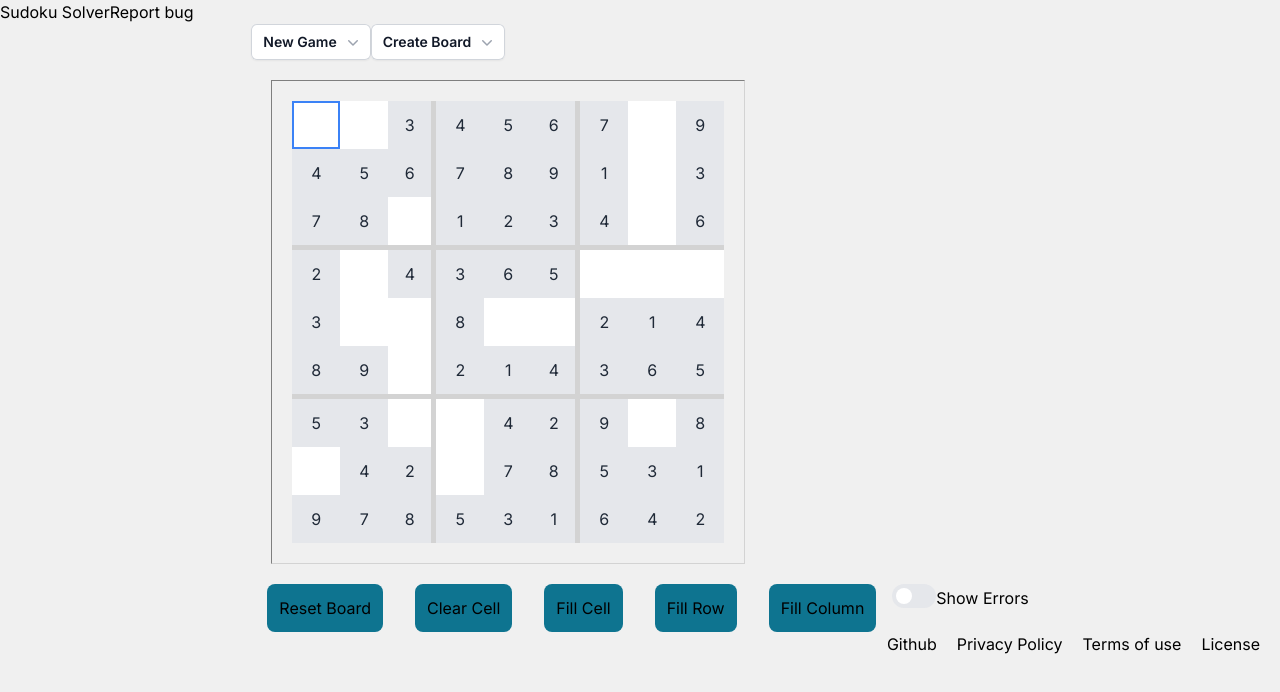
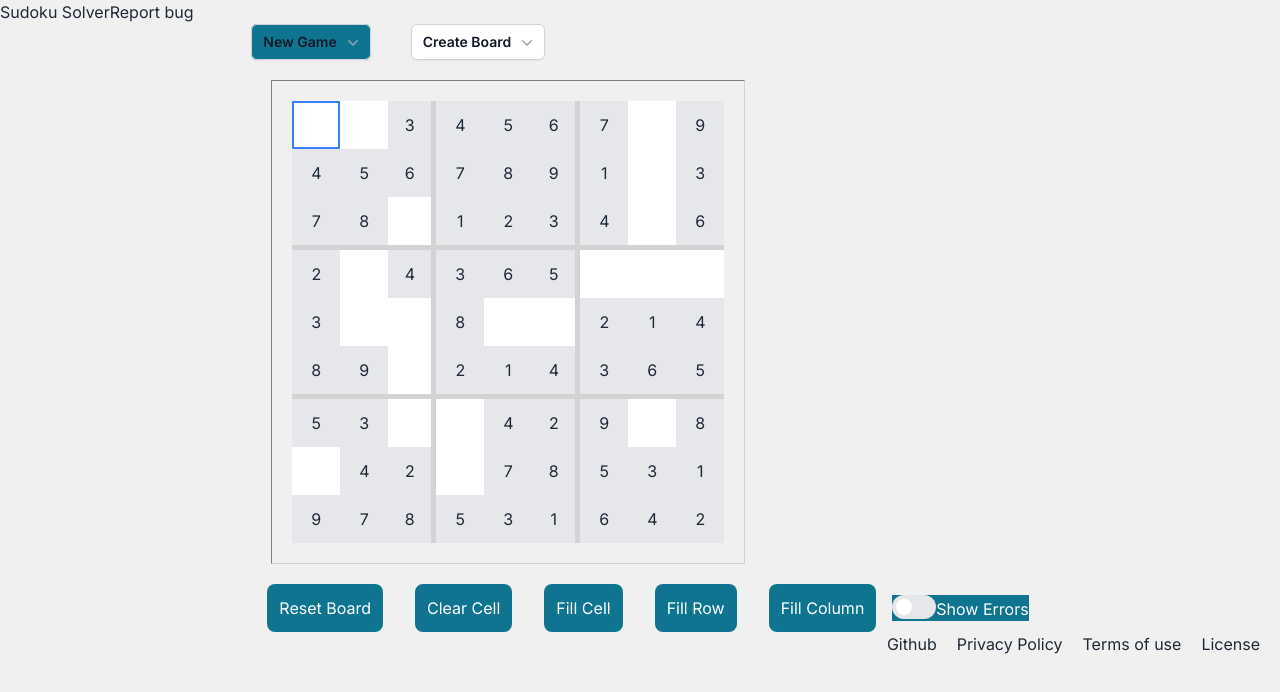
Before and after one commit to kk-mbugua/sudoku, a Next.js app in the folder front_end/: page / in a window 1280 px wide. Shown: the top 692 px of the page. Built offline with nearby package versions, Linux system fonts and the light colour scheme.

Commit message:
adjust color palette

```diff
--- a/front_end/app/ui/cell.tsx
+++ b/front_end/app/ui/cell.tsx
@@ -17,7 +17,7 @@ function Cell({children, isPreFilled, isSelected=false, hasError, onCellClick}:
                     "bg-gray-200": isPreFilled, // Pre-filled cell style
                     "bg-white": !isPreFilled, // User-filled cell style
                     "border-blue-500 border-2 text-blue-700": isSelected, // Selected cell style
-                    "border-red-600 border-2": hasError, // cell with error
+                    "border-red-600 border": hasError, // cell with error
                 }
             )}
             onClick={onCellClick}
--- a/front_end/app/ui/game.tsx
+++ b/front_end/app/ui/game.tsx
@@ -8,7 +8,7 @@ import { generateEmptyBoard } from "../lib/utils";
 import { Switch } from "@headlessui/react";
 import GameOptions from "./gameoptions";
 
-const btnClassName = "rounded-lg bg-cyan-700 p-3 mx-4";
+const btnClassName = "rounded-lg bg-secondary p-3 mx-4 text-white";
 
 function Game() {
   const [sudoku, setSudoku] = useState<Sudoku>(new Sudoku());
@@ -124,17 +124,17 @@ function Game() {
         <Board sudoku={sudoku} board={board} selected={selected} onCellClick={handleCellClick} showErrors={showErrors}/>
         {(filledGameBoard() && ! solved) && <div className="text-red-700">There are some errors on the board</div>}
         {solved && <div className="text-emerald-600">Congratulations! Board is solved</div>}
-        <div className="flex flex-row justify-between">
+        <div className="flex flex-row justify-between items-center">
             <button className={btnClassName} onMouseUp={handleResetBoard}>Reset Board</button>
             <button className={btnClassName} onMouseUp={handleClearCell}>Clear Cell</button>
             <button className={btnClassName} onMouseUp={handleFillCell}>Fill Cell</button>
             <button className={btnClassName} onMouseUp={handleFillRow}>Fill Row</button>
             <button className={btnClassName} onMouseUp={handleFillCol}>Fill Column</button>
-            <div>
+            <div className="bg-secondary text-white">
                 <Switch
                     checked={showErrors}
                     onChange={setShowErrors}
-                    className="group inline-flex h-6 w-11 items-center rounded-full bg-gray-200 transition data-[checked]:bg-blue-600"
+                    className="group inline-flex h-6 w-11 items-center rounded-full bg-gray-200 transition data-[checked]:bg-secondary"
                 >
                     <span className="size-4 translate-x-1 rounded-full bg-white transition group-data-[checked]:translate-x-6" />
                 </Switch>
--- a/front_end/app/ui/gameoptions.tsx
+++ b/front_end/app/ui/gameoptions.tsx
@@ -10,10 +10,10 @@ const menuItemClassName = "flex flex-row justify-start items-center";
 function GameOptions({ newGame }: { newGame: (difficulty: Difficulty) => void }) {
 
     return (
-        <div>
-            <Menu as="div" className="relative inline-block text-left">
+        <div className=''>
+            <Menu as="div" className="relative inline-block text-left pr-10">
             <div>
-                <MenuButton className="inline-flex w-full justify-center gap-x-1.5 rounded-md bg-white px-3 py-2 text-sm font-semibold text-gray-900 shadow-sm ring-1 ring-inset ring-gray-300 hover:bg-gray-50">
+                <MenuButton className="inline-flex w-full justify-center gap-x-1.5 rounded-md px-3 py-2 text-sm font-semibold text-gray-900 shadow-sm ring-1 ring-inset ring-gray-300 bg-secondary">
                     New Game
                 <ChevronDownIcon className="-mr-1 h-5 w-5 text-gray-400" aria-hidden="true" />
                 </MenuButton>
@@ -34,7 +34,7 @@ function GameOptions({ newGame }: { newGame: (difficulty: Difficulty) => void })
                                 <ServerStackIcon className="-mr-1 h-5 w-5 text-gray-400" aria-hidden="true" />
                                 <button
                                     type="button"
-                                    className='text-gray-700block w-full px-4 py-2 text-left text-sm'
+                                    className='text-gray-700 block w-full px-4 py-2 text-left text-sm hover:bg-primary'
                                     style={{"color": "black"}}
                                     onClick={() => newGame("easy")}
                                 >
@@ -48,7 +48,7 @@ function GameOptions({ newGame }: { newGame: (difficulty: Difficulty) => void })
                                 <ServerStackIcon className="-mr-1 h-5 w-5 text-gray-400" aria-hidden="true" />
                                 <button
                                     type="button"
-                                    className='text-gray-700block w-full px-4 py-2 text-left text-sm'
+                                    className='text-gray-700 block w-full px-4 py-2 text-left text-sm hover:bg-primary'
                                     style={{"color": "black"}}
                                     onClick={() => newGame("medium")}
                                 >
@@ -62,7 +62,7 @@ function GameOptions({ newGame }: { newGame: (difficulty: Difficulty) => void })
                                 <ServerStackIcon className="-mr-1 h-5 w-5 text-gray-400" aria-hidden="true" />
                                 <button
                                     type="button"
-                                    className='text-gray-700block w-full px-4 py-2 text-left text-sm'
+                                    className='text-gray-700block w-full px-4 py-2 text-left text-sm hover:bg-primary'
                                     style={{"color": "black"}}
                                     onClick={() => newGame("hard")}
                                 >
--- a/front_end/app/ui/global.css
+++ b/front_end/app/ui/global.css
@@ -20,8 +20,9 @@ body {
   min-height: 100vh;
   display: flex;
   flex-direction: column;
-  color: rgb(var(--foreground-rgb));
+  color: #1f2937;
   background: #F0F0F0;
+
 }
 
 @layer utilities {
--- a/front_end/tailwind.config.ts
+++ b/front_end/tailwind.config.ts
@@ -13,6 +13,12 @@ const config: Config = {
         "gradient-conic":
           "conic-gradient(from 180deg at 50% 50%, var(--tw-gradient-stops))",
       },
+      colors: {
+        primary: '#e5e7eb',
+        secondary: '#0e7490',
+        accent: '#1f2937',
+        background: '#f0f0f0'
+      },
     },
   },
   plugins: [],
```
